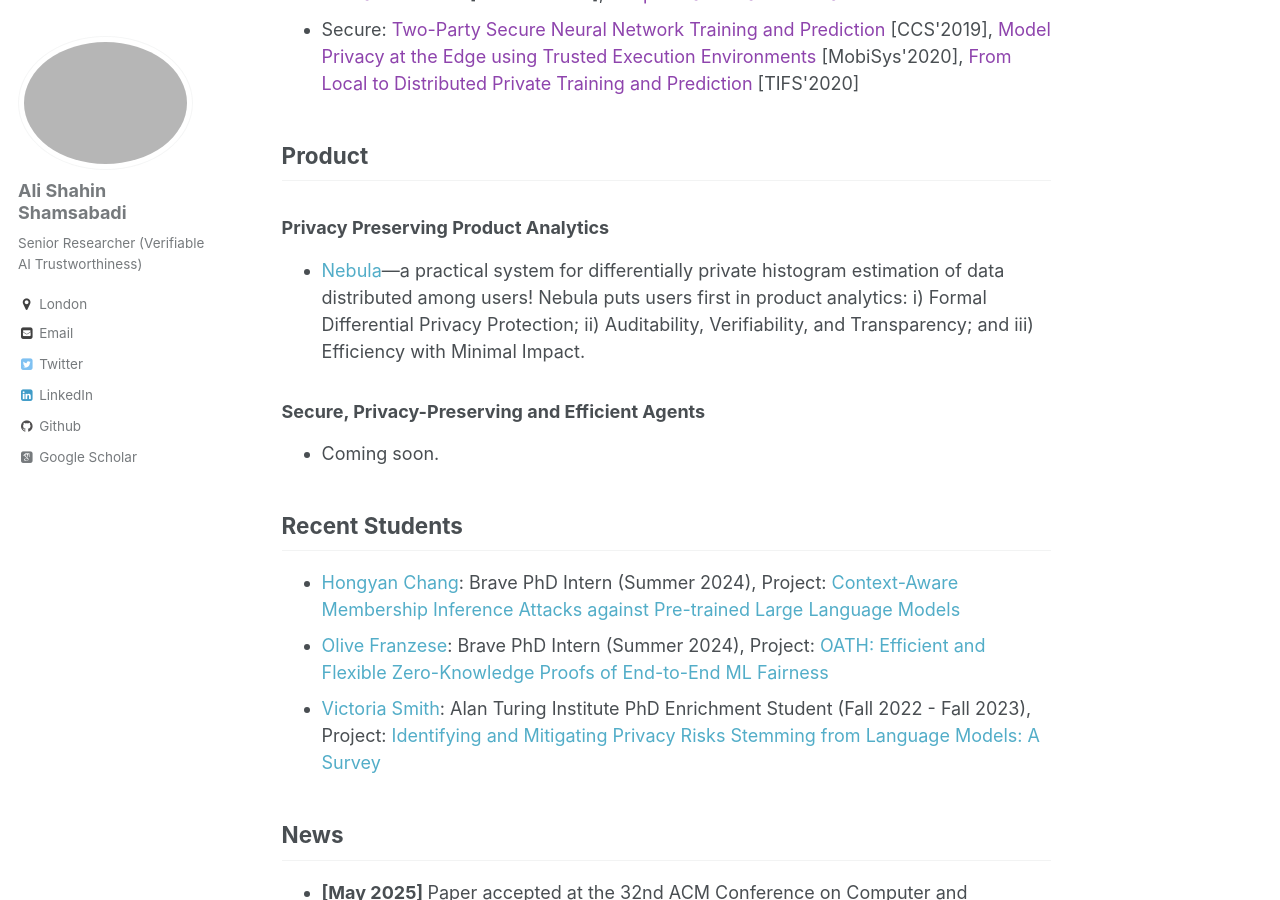
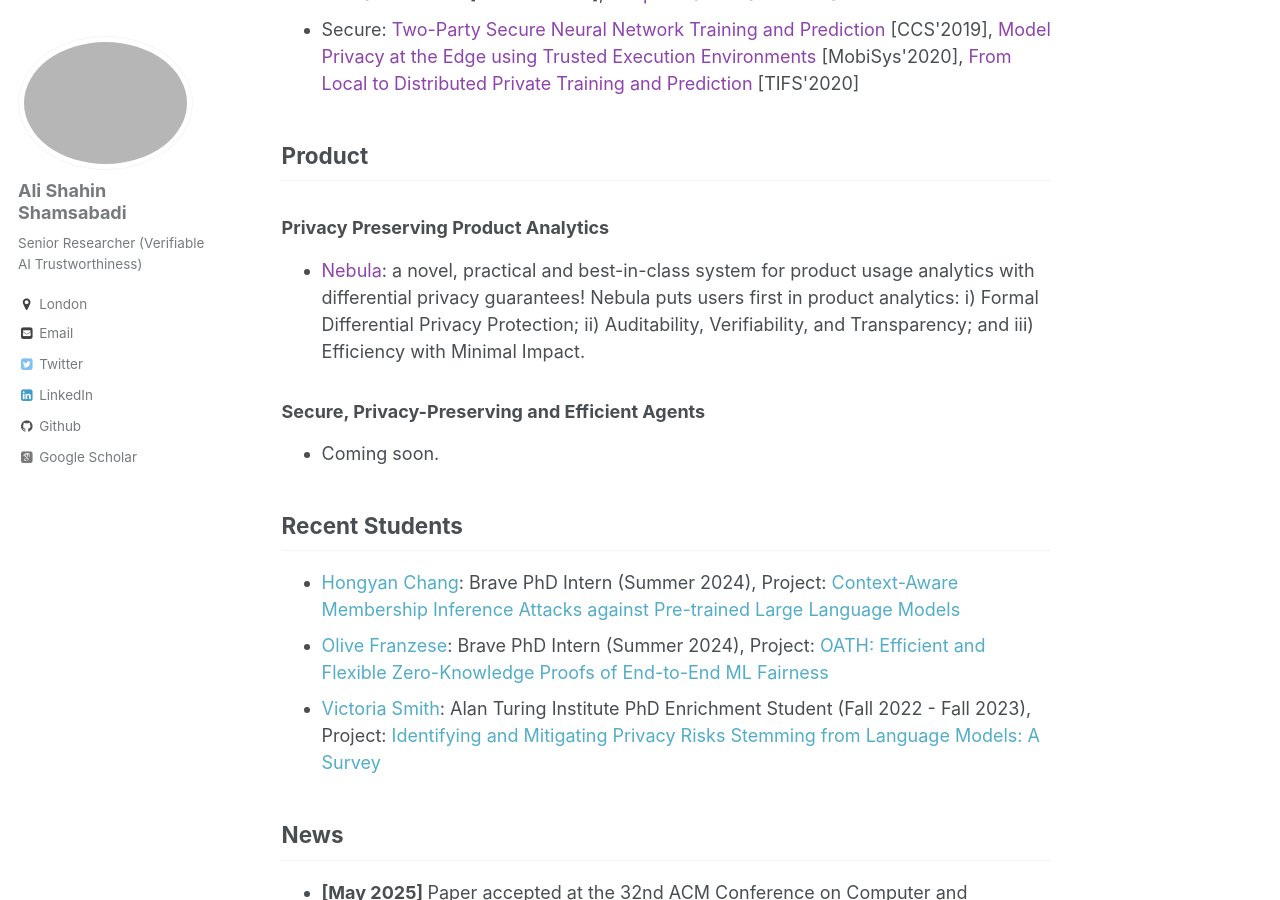
Before and after one commit to AliShahin/AliShahin.github.io, a Jekyll site: the page built from _pages/about.md, in a window 1280 px wide and 900 px high, scrolled down 1424 px. Built offline with Jekyll 4.4.1, drawn with Linux system fonts in a browser that asks for light colours; some web fonts are replaced.

Commit message:
Update about.md

```diff
--- a/_pages/about.md
+++ b/_pages/about.md
@@ -84,7 +84,7 @@ My research initiates a fundamental question:
 ## Product
 
 ### Privacy Preserving Product Analytics
-- [Nebula](https://brave.com/blog/nebula/)—a practical system for differentially private histogram estimation of data distributed among users! Nebula puts users first in product analytics: i) Formal Differential Privacy Protection; ii) Auditability, Verifiability, and Transparency; and iii) Efficiency with Minimal Impact.
+- <a href="https://brave.com/blog/nebula/" style="color:#8e44ad;">Nebula</a>: a novel, practical and best-in-class system for product usage analytics with differential privacy guarantees! Nebula puts users first in product analytics: i) Formal Differential Privacy Protection; ii) Auditability, Verifiability, and Transparency; and iii) Efficiency with Minimal Impact.
 
 ### Secure, Privacy-Preserving and Efficient Agents
 - Coming soon.
```
